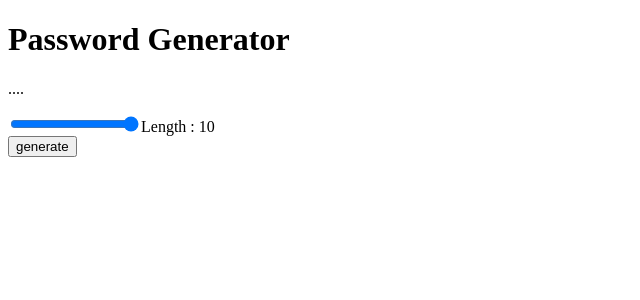
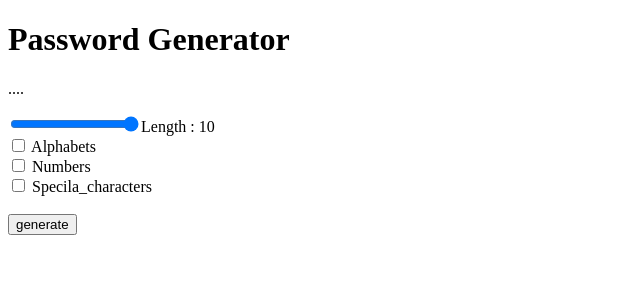
Before and after one commit to Sugam9019/React, a React (Vite) app in the folder reactApp/: page / in a window 1280 px wide. Shown: the top 300 px of the page, without its empty margins (0-640 px from the left). Built offline with nearby package versions, Linux system fonts and the light colour scheme.

Commit message:
generator phase 4

```diff
--- a/reactApp/src/Components/Password.jsx
+++ b/reactApp/src/Components/Password.jsx
@@ -10,7 +10,7 @@ function Password() {
 
     const [length,setLength]=useState(10);
 
-    // const chars="abcdefghijklmnopqrstuvwxyzABCDEFGHIJKLMNOPQRSTUVWXYZ0123456789!@#$%^&*;:/?";
+    const [checkbox,setCheckbox]=useState([]);
 
     useEffect(()=>{
 
@@ -38,9 +38,7 @@ function Password() {
 
     },[]);
 
-    // useEffect(()=>{
-    //     console.log(pass);
-    // },[pass]);
+
 
 
 
@@ -67,14 +65,37 @@ function Password() {
         setLength(event.target.value);
     }
 
+    const changeCheckbox=(event)=>{
+
+        if(event.target.checked){
+            setCheckbox([...checkbox,parseInt(event.target.value)]);
+        }
+        else{
+            setCheckbox(
+                checkbox.filter((data)=>{
+                    return data!=(parseInt(event.target.value));
+                })
+            );
+        }
+
+    }
 
   return (
     <>
         <h1>Password Generator</h1>
 
+        <h2>{checkbox}</h2>
+
         <p>{pass}</p>
 
         <input type="range" min='10' max='25' onChange={changeLength} /><span>Length : {length}</span>
+        <br />
+
+        <label htmlFor="c1"><input type="checkbox"  value="1" id='c1' onChange={changeCheckbox}  /> Alphabets</label><br />
+        <label htmlFor="c2"><input type="checkbox"  value="2" id='c2' onChange={changeCheckbox}  /> Numbers</label><br />
+        <label htmlFor="c3"><input type="checkbox"  value="3" id='c3' onChange={changeCheckbox}  /> Specila_characters</label><br />
+
+
         <br />
 
         <button onClick={genPassword}>generate</button>
```
